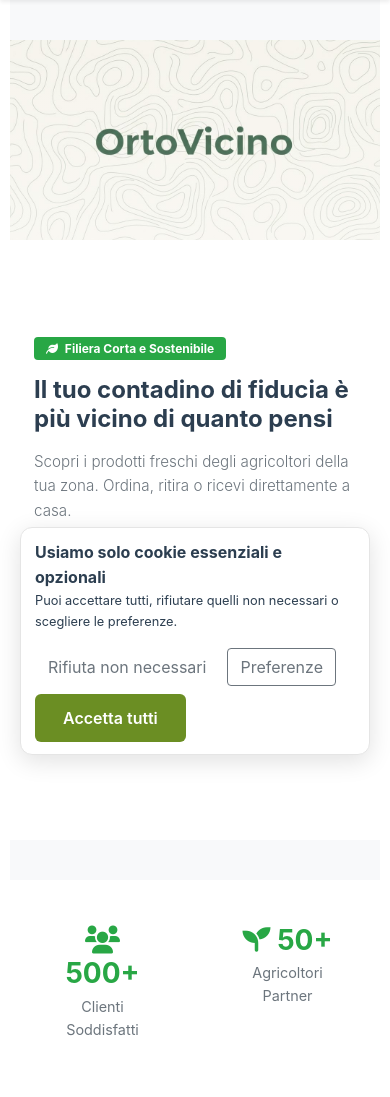
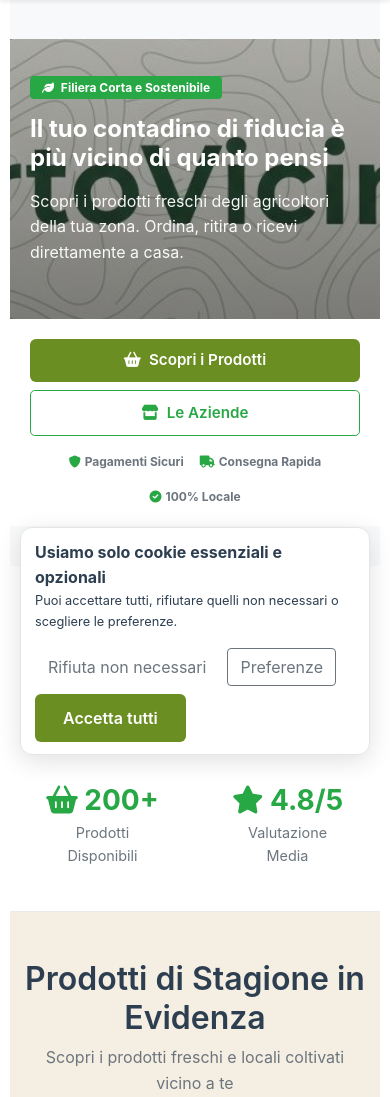
Before and after one commit to Chapobulli/agri-km-zero, a Flask app: page / in a window 390 px wide. Shown: the part 79-1176 px from the top of the page. Run offline with Flask 3, Linux system fonts and the light colour scheme; some libraries are stand-ins or nearby versions.

Commit message:
Mobile: banner.jpg con titolo sovrapposto, nessuno spazio sopra, pulsanti sotto

```diff
--- a/templates/index.html
+++ b/templates/index.html
@@ -2,13 +2,42 @@
 
 {% block content %}
 <!-- Hero Section - Two Column Design with Image -->
-<section class="hero-section" style="background: #f8f9fa; padding: 0; position: relative; overflow: hidden; min-height: 600px;">
-    <!-- Banner mobile - immagine sopra -->
-    <div class="d-lg-none" style="height: 200px; background: url('/static/images/logo/image.jpg') center center / cover no-repeat; position: relative;">
-        <div style="position: absolute; inset: 0; background: linear-gradient(180deg, transparent 0%, rgba(255,255,255,0.3) 100%);"></div>
+<section class="hero-section" style="background: #f8f9fa; padding: 0; position: relative; overflow: hidden; min-height: 600px; margin-top: -1px;">
+    <!-- Banner mobile con contenuto sovrapposto -->
+    <div class="d-lg-none" style="position: relative; height: 280px; background: url('/static/images/logo/banner.jpg') center center / cover no-repeat;">
+        <div style="position: absolute; inset: 0; background: linear-gradient(180deg, rgba(0,0,0,0.3) 0%, rgba(0,0,0,0.5) 100%);"></div>
+        <div style="position: relative; z-index: 2; padding: 30px 20px; height: 100%; display: flex; flex-direction: column; justify-content: center;">
+            <div class="badge badge-success mb-3" style="font-size: 0.875rem; padding: 0.5rem 1rem; width: fit-content;">
+                <i class="fas fa-leaf mr-1"></i> Filiera Corta e Sostenibile
+            </div>
+            <h1 class="font-weight-bold mb-3" style="color: white; line-height: 1.2; font-size: 1.8rem;">
+                Il tuo contadino di fiducia è più vicino di quanto pensi
+            </h1>
+            <p class="mb-3" style="color: rgba(255,255,255,0.95); font-size: 1rem;">
+                Scopri i prodotti freschi degli agricoltori della tua zona. Ordina, ritira o ricevi direttamente a casa.
+            </p>
+        </div>
     </div>
 
-    <div class="container-fluid p-0">
+    <!-- Pulsanti sotto il banner mobile -->
+    <div class="d-lg-none" style="background: white; padding: 20px;">
+        <div class="d-flex flex-column gap-2">
+            <a href="{{ url_for('products.list_products') }}" class="btn btn-success btn-lg btn-block" style="padding: 0.875rem 2rem; font-weight: 600;">
+                <i class="fas fa-shopping-basket mr-2"></i>Scopri i Prodotti
+            </a>
+            <a href="{{ url_for('profiles.companies') }}" class="btn btn-outline-success btn-lg btn-block" style="padding: 0.875rem 2rem; font-weight: 600;">
+                <i class="fas fa-store mr-2"></i>Le Aziende
+            </a>
+        </div>
+        <!-- Trust Badges -->
+        <div class="d-flex flex-wrap align-items-center justify-content-center mt-3 text-muted" style="font-size: 0.75rem; gap: 1rem;">
+            <div><i class="fas fa-shield-alt text-success mr-1"></i><strong>Pagamenti Sicuri</strong></div>
+            <div><i class="fas fa-truck text-success mr-1"></i><strong>Consegna Rapida</strong></div>
+            <div><i class="fas fa-check-circle text-success mr-1"></i><strong>100% Locale</strong></div>
+        </div>
+    </div>
+
+    <div class="container-fluid p-0 d-none d-lg-block">
         <div class="row no-gutters align-items-stretch" style="min-height: 600px;">
             <!-- Contenuto a sinistra -->
             <div class="col-lg-6 d-flex align-items-center" style="background: white; padding: 60px 80px;">
@@ -39,7 +68,7 @@
                 </div>
             </div>
             <!-- Immagine topografica a destra -->
-            <div class="col-lg-6 d-none d-lg-block" style="background: url('/static/images/logo/image.jpg') center center / cover no-repeat; position: relative;">
+            <div class="col-lg-6" style="background: url('/static/images/logo/image.jpg') center center / cover no-repeat; position: relative;">
                 <div style="position: absolute; inset: 0; background: linear-gradient(90deg, rgba(255,255,255,0.1) 0%, transparent 20%);"></div>
             </div>
         </div>
```
Also changed, not shown: static/images/logo/banner.jpg (added).
